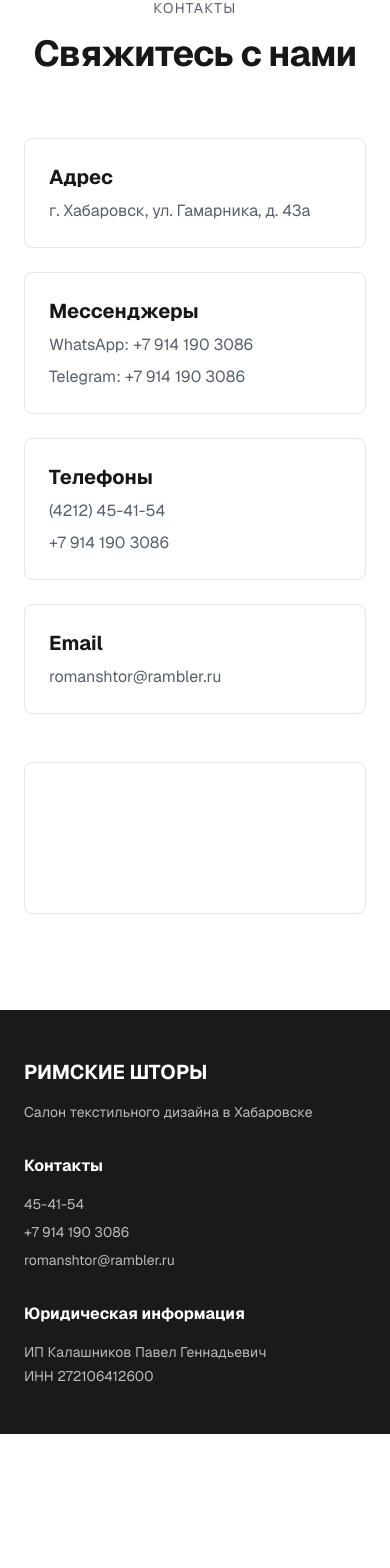
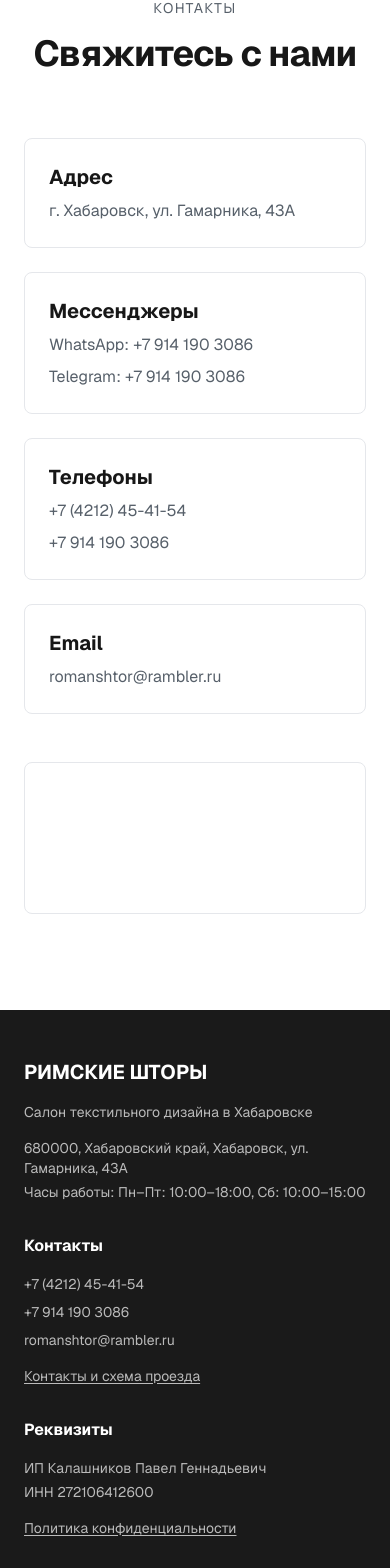
Before and after one commit to artyom-kalman/romanshtor-site, a Next.js app: page / in a window 390 px wide. Shown: the part 7462-9030 px from the top of the page. Before the commit the page ends 8896 px from the top, so only its background shows below. Built offline with nearby package versions, Linux system fonts and the light colour scheme.

Commit message:
Render реквизиты footer site-wide from business config
Extracts the homepage-only footer into a shared site-wide Footer (legal name,
ИНН, full address, hours, phone/email, links to /contacts and /privacy).
ContactSection now reads NAP from lib/business.ts instead of hardcoding it.

```diff
--- a/app/layout.tsx
+++ b/app/layout.tsx
@@ -2,6 +2,7 @@ import type { Metadata } from "next";
 import { Geist, Geist_Mono } from "next/font/google";
 import "./globals.css";
 import Header from "@/components/Header";
+import Footer from "@/components/Footer";
 import FloatingWhatsApp from "@/components/FloatingWhatsApp";
 import JsonLd from "@/components/JsonLd";
 import AnalyticsScripts from "@/components/AnalyticsScripts";
@@ -83,6 +84,7 @@ export default function RootLayout({
         <JsonLd />
         <Header />
         {children}
+        <Footer />
         <FloatingWhatsApp />
         <AnalyticsScripts />
       </body>
--- a/app/page.tsx
+++ b/app/page.tsx
@@ -245,61 +245,6 @@ const ProcessSection = () => {
   );
 };
 
-const Footer = () => {
-  return (
-    <footer className="bg-primary text-white py-12">
-      <div className="max-w-7xl mx-auto px-6 lg:px-8">
-        <div className="grid md:grid-cols-3 gap-8">
-          <div>
-            <h3 className="text-xl font-bold mb-4">РИМСКИЕ ШТОРЫ</h3>
-            <p className="text-white/70 text-sm">
-              Салон текстильного дизайна в Хабаровске
-            </p>
-          </div>
-
-          <div>
-            <h4 className="font-bold mb-4">Контакты</h4>
-            <div className="space-y-2 text-sm text-white/70">
-              <p>
-                <a
-                  href="tel:+74212454154"
-                  className="hover:text-white transition-colors"
-                >
-                  45-41-54
-                </a>
-              </p>
-              <p>
-                <a
-                  href="tel:+79141903086"
-                  className="hover:text-white transition-colors"
-                >
-                  +7 914 190 3086
-                </a>
-              </p>
-              <p>
-                <a
-                  href="mailto:romanshtor@rambler.ru"
-                  className="hover:text-white transition-colors"
-                >
-                  romanshtor@rambler.ru
-                </a>
-              </p>
-            </div>
-          </div>
-
-          <div>
-            <h4 className="font-bold mb-4">Юридическая информация</h4>
-            <div className="space-y-1 text-sm text-white/70">
-              <p>ИП Калашников Павел Геннадьевич</p>
-              <p>ИНН 272106412600</p>
-            </div>
-          </div>
-        </div>
-      </div>
-    </footer>
-  );
-};
-
 export default function Home() {
   return (
     <main className="min-h-screen pt-16">
@@ -309,7 +254,6 @@ export default function Home() {
       <ProcessSection />
       <PortfolioGallery />
       <ContactSection />
-      <Footer />
     </main>
   );
 }
--- a/components/ContactSection.tsx
+++ b/components/ContactSection.tsx
@@ -1,3 +1,5 @@
+import { business } from "@/lib/business";
+
 export default function ContactSection() {
   return (
     <section id="contact" className="py-24 lg:py-32 bg-white">
@@ -17,7 +19,9 @@ export default function ContactSection() {
             {/* Address Card */}
             <div className="p-6 border border-gray-200 rounded-lg hover:border-accent transition-colors">
               <h3 className="text-xl font-bold mb-2">Адрес</h3>
-              <p className="text-muted">г. Хабаровск, ул. Гамарника, д. 43а</p>
+              <p className="text-muted">
+                г. {business.address.locality}, {business.address.street}
+              </p>
             </div>
 
             {/* Messengers Card */}
@@ -27,23 +31,23 @@ export default function ContactSection() {
                 <p className="text-muted">
                   WhatsApp:{" "}
                   <a
-                    href="https://wa.me/79141903086"
+                    href={business.mobile.whatsapp}
                     target="_blank"
                     rel="noopener noreferrer"
                     className="hover:text-accent transition-colors"
                   >
-                    +7 914 190 3086
+                    {business.mobile.display}
                   </a>
                 </p>
                 <p className="text-muted">
                   Telegram:{" "}
                   <a
-                    href="https://t.me/+79141903086"
+                    href={business.mobile.telegram}
                     target="_blank"
                     rel="noopener noreferrer"
                     className="hover:text-accent transition-colors"
                   >
-                    +7 914 190 3086
+                    {business.mobile.display}
                   </a>
                 </p>
               </div>
@@ -54,18 +58,18 @@ export default function ContactSection() {
               <div className="space-y-2">
                 <p className="text-muted">
                   <a
-                    href="tel:+74212454154"
+                    href={`tel:${business.phone.tel}`}
                     className="hover:text-accent transition-colors"
                   >
-                    (4212) 45-41-54
+                    {business.phone.display}
                   </a>
                 </p>
                 <p className="text-muted">
                   <a
-                    href="tel:+79141903086"
+                    href={`tel:${business.mobile.tel}`}
                     className="hover:text-accent transition-colors"
                   >
-                    +7 914 190 3086
+                    {business.mobile.display}
                   </a>
                 </p>
               </div>
@@ -76,10 +80,10 @@ export default function ContactSection() {
               <h3 className="text-xl font-bold mb-2">Email</h3>
               <p className="text-muted">
                 <a
-                  href="mailto:romanshtor@rambler.ru"
+                  href={`mailto:${business.email}`}
                   className="hover:text-accent transition-colors"
                 >
-                  romanshtor@rambler.ru
+                  {business.email}
                 </a>
               </p>
             </div>
--- /dev/null
+++ b/components/Footer.tsx
@@ -0,0 +1,85 @@
+import Link from "next/link";
+import { business, fullAddress } from "@/lib/business";
+
+export default function Footer() {
+  const hoursText = business.openingHours
+    .map((h) => `${h.label}: ${h.opens}–${h.closes}`)
+    .join(", ");
+
+  return (
+    <footer className="bg-primary text-white py-12">
+      <div className="max-w-7xl mx-auto px-6 lg:px-8">
+        <div className="grid md:grid-cols-3 gap-8">
+          {/* Brand */}
+          <div>
+            <h3 className="text-xl font-bold mb-4">РИМСКИЕ ШТОРЫ</h3>
+            <p className="text-white/70 text-sm">
+              Салон текстильного дизайна в Хабаровске
+            </p>
+            <address className="not-italic text-white/70 text-sm mt-4 space-y-1">
+              <p>{fullAddress()}</p>
+              <p>Часы работы: {hoursText}</p>
+            </address>
+          </div>
+
+          {/* Contacts */}
+          <div>
+            <h4 className="font-bold mb-4">Контакты</h4>
+            <div className="space-y-2 text-sm text-white/70">
+              <p>
+                <a
+                  href={`tel:${business.phone.tel}`}
+                  className="hover:text-white transition-colors"
+                >
+                  {business.phone.display}
+                </a>
+              </p>
+              <p>
+                <a
+                  href={`tel:${business.mobile.tel}`}
+                  className="hover:text-white transition-colors"
+                >
+                  {business.mobile.display}
+                </a>
+              </p>
+              <p>
+                <a
+                  href={`mailto:${business.email}`}
+                  className="hover:text-white transition-colors"
+                >
+                  {business.email}
+                </a>
+              </p>
+              <p className="pt-2">
+                <Link
+                  href="/contacts"
+                  className="hover:text-white transition-colors underline underline-offset-2"
+                >
+                  Контакты и схема проезда
+                </Link>
+              </p>
+            </div>
+          </div>
+
+          {/* Legal реквизиты */}
+          <div>
+            <h4 className="font-bold mb-4">Реквизиты</h4>
+            <div className="space-y-1 text-sm text-white/70">
+              <p>{business.legalName}</p>
+              <p>ИНН {business.inn}</p>
+              {business.ogrnip && <p>ОГРНИП {business.ogrnip}</p>}
+              <p className="pt-3">
+                <Link
+                  href="/privacy"
+                  className="hover:text-white transition-colors underline underline-offset-2"
+                >
+                  Политика конфиденциальности
+                </Link>
+              </p>
+            </div>
+          </div>
+        </div>
+      </div>
+    </footer>
+  );
+}
```
